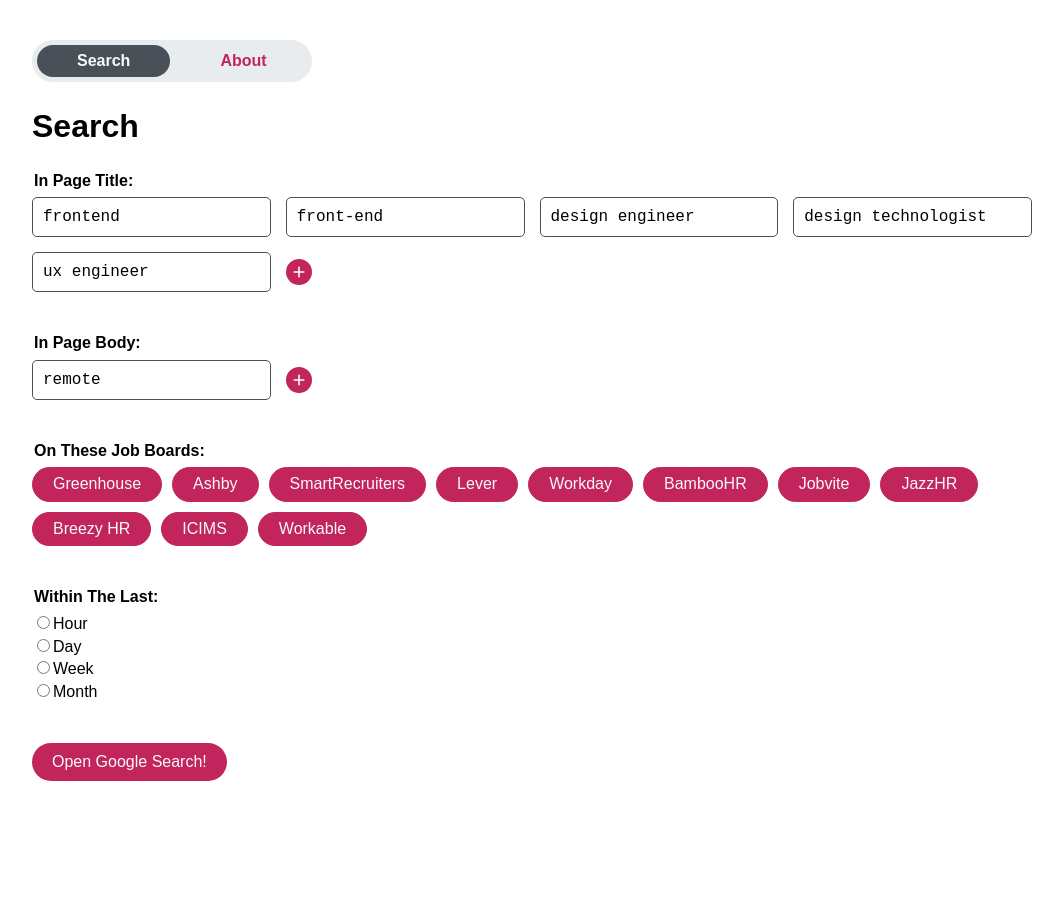
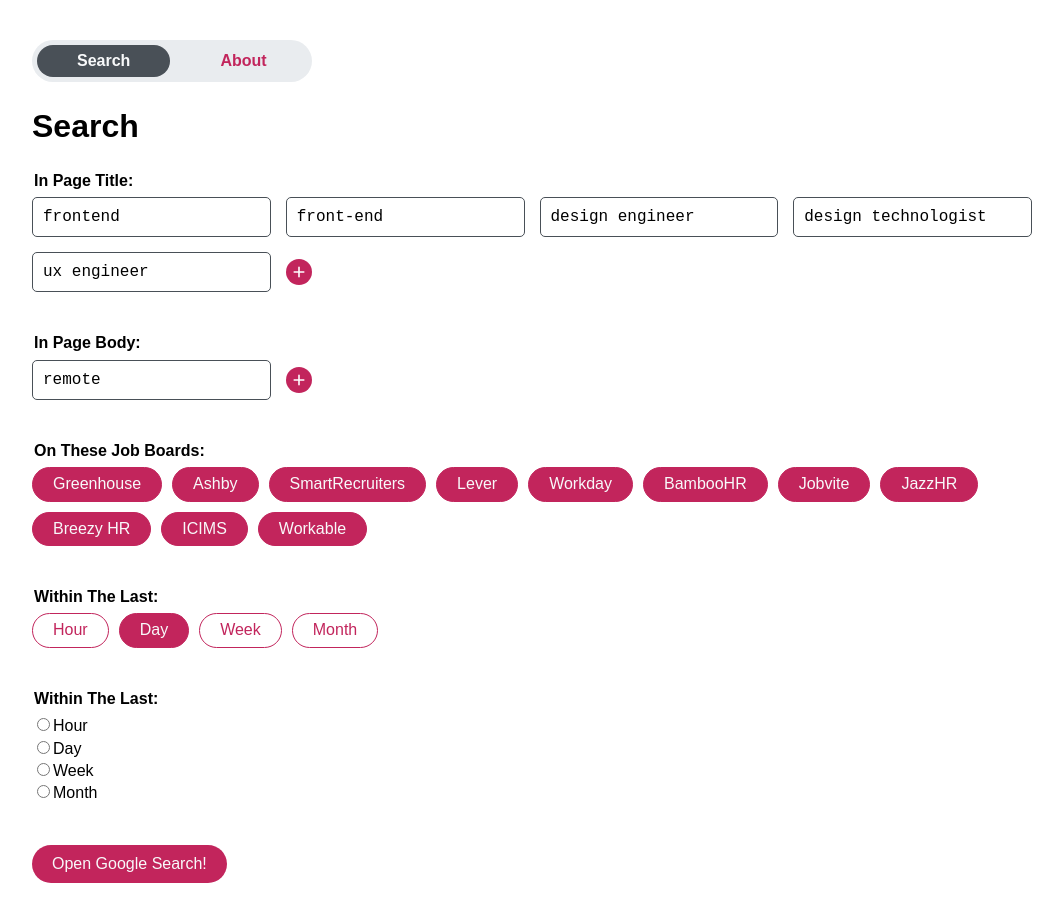
Before and after one commit to lonekorean/job-googler, a React (Vite) app: page / in a window 1280 px wide. Shown: the whole page, without its empty margins (108-1171 px from the left). Before the commit the page ends 821 px from the top, so only its background shows below. Built offline with nearby package versions, Linux system fonts and the light colour scheme.

Commit message:
renaming input components

```diff
--- a/src/config.ts
+++ b/src/config.ts
@@ -23,8 +23,8 @@
 ];
 
 export const timeRanges = [
-  { name: 'Hour', value: 'h' },
+  { name: 'Hour', value: 'h', selected: false },
   { name: 'Day', value: 'd', selected: true },
-  { name: 'Week', value: 'w' },
-  { name: 'Month', value: 'm' }
+  { name: 'Week', value: 'w', selected: false },
+  { name: 'Month', value: 'm', selected: false }
 ];
--- a/src/inputs/MultiSelect.tsx
+++ /dev/null
@@ -1,35 +0,0 @@
-import '../styles/inputs/MultiSelect.css';
-import type { Selection } from '../types';
-
-type MultiSelectProps = {
-  title: string;
-  selections: Selection[];
-  setSelections: (selections: Selection[]) => void;
-};
-
-export default function MultiTerm({ title, selections, setSelections }: MultiSelectProps) {
-  function handleChange(name: string, selected: boolean) {
-    const newSelections = selections.map((selection) => (selection.name === name ? { ...selection, selected } : selection));
-    setSelections(newSelections);
-  }
-
-  const fields = selections.map(({ name, selected }) => {
-    const id = name.toLowerCase().replaceAll(/[^a-z]/g, '-');
-
-    return (
-      <div key={id} className="MultiSelect__field">
-        <input type="checkbox" id={id} checked={selected} onChange={() => handleChange(name, !selected)} />
-        <label htmlFor={id}>{name}</label>
-      </div>
-    );
-  });
-
-  return (
-    <fieldset>
-      <legend>{title}:</legend>
-      <div className="MultiSelect__grid">
-        {fields}
-      </div>
-    </fieldset>
-  );
-}
--- /dev/null
+++ b/src/inputs/Options.tsx
@@ -0,0 +1,33 @@
+import '../styles/inputs/Options.css';
+import type { Option } from '../types';
+
+type OptionsProps = {
+  title: string;
+  options: Option[];
+  setOptions: (options: Option[]) => void;
+};
+
+export default function Options({ title, options, setOptions }: OptionsProps) {
+  function handleChange(id: string, selected: boolean) {
+    const newOptions = options.map((option) => (option.id === id ? { ...option, selected } : option));
+    setOptions(newOptions);
+  }
+
+  const fields = options.map(({ id, name, selected }) => {
+    return (
+      <div key={id} className="Options__field">
+        <input type="checkbox" id={id} checked={selected} onChange={() => handleChange(id, !selected)} />
+        <label htmlFor={id}>{name}</label>
+      </div>
+    );
+  });
+
+  return (
+    <fieldset>
+      <legend>{title}:</legend>
+      <div className="Options__grid">
+        {fields}
+      </div>
+    </fieldset>
+  );
+}
--- a/src/inputs/MultiTerm.tsx
+++ b/src/inputs/Terms.tsx
@@ -1,15 +1,15 @@
 import addIcon from '../assets/icons/add.svg';
 import removeIcon from '../assets/icons/remove.svg';
-import '../styles/inputs/MultiTerm.css';
+import '../styles/inputs/Terms.css';
 import type { Term } from '../types';
 
-type MultiTermProps = {
+type TermsProps = {
   title: string;
   terms: Term[];
   setTerms: (terms: Term[]) => void;
 };
 
-export default function MultiTerm({ title, terms, setTerms }: MultiTermProps) {
+export default function Terms({ title, terms, setTerms }: TermsProps) {
   function handleChange(id: string, value: string) {
     const newTerms = terms.map((term) => (term.id === id ? { ...term, value } : term));
     setTerms(newTerms);
@@ -26,9 +26,9 @@
   }
 
   const fields = terms.map(({ id, value }) => (
-    <div key={id} className="MultiTerm__field">
+    <div key={id} className="Terms__field">
       <input type="text" id={id} value={value} onChange={(e) => handleChange(id, e.target.value)} />
-      <button type="button" className="MultiTerm__remove" onClick={() => handleRemove(id)}>
+      <button type="button" className="Terms__remove" onClick={() => handleRemove(id)}>
         <img src={removeIcon} alt="remove" />
       </button>
     </div>
@@ -37,9 +37,9 @@
   return (
     <fieldset>
       <legend>{title}:</legend>
-      <div className="MultiTerm__grid">
+      <div className="Terms__grid">
         {fields}
-        <button type="button" className="MultiTerm__add" onClick={() => handleAdd()}>
+        <button type="button" className="Terms__add" onClick={() => handleAdd()}>
           <img src={addIcon} alt="add" />
         </button>
       </div>
--- a/src/pages/Search.tsx
+++ b/src/pages/Search.tsx
@@ -1,27 +1,38 @@
 import { useState } from 'react';
 import * as config from '../config';
-import MultiSelectInput from '../inputs/MultiSelect';
-import MultiTermInput from '../inputs/MultiTerm';
+import OptionsInput from '../inputs/Options';
+import TermsInput from '../inputs/Terms';
 import '../styles/pages/Search.css';
-import type { Selection, Term } from '../types';
+import type { Option, Term } from '../types';
 
-function loadMultiTerms(values: string[]): Term[] {
+function loadTerms(values: string[]): Term[] {
   return values.map((value) => ({ id: crypto.randomUUID(), value }));
 }
 
+function loadOptions(items: { name: string, value: string, selected: boolean }[]): Option[] {
+  return items.map((item) => ({
+    id: crypto.randomUUID(),
+    name: item.name,
+    value: item.value,
+    selected: item.selected ?? false
+  }));
+}
+
 export default function Search() {
-  const [titleTerms, setTitleTerms] = useState<Term[]>(() => loadMultiTerms(config.titleTerms));
-  const [bodyTerms, setBodyTerms] = useState<Term[]>(() => loadMultiTerms(config.bodyTerms));
-  const [jobBoards, setJobBoards] = useState<Selection[]>(() => config.jobBoards);
+  const [titleTerms, setTitleTerms] = useState<Term[]>(() => loadTerms(config.titleTerms));
+  const [bodyTerms, setBodyTerms] = useState<Term[]>(() => loadTerms(config.bodyTerms));
+  const [jobBoards, setJobBoards] = useState<Option[]>(() => loadOptions(config.jobBoards));
+  const [timeRanges, setTimeRanges] = useState<Option[]>(() => loadOptions(config.timeRanges));
 
   return (
     <>
       <h1>Search</h1>
 
       <form className="Search__form">
-        <MultiTermInput title="In Page Title" terms={titleTerms} setTerms={setTitleTerms} />
-        <MultiTermInput title="In Page Body" terms={bodyTerms} setTerms={setBodyTerms} />
-        <MultiSelectInput title="On These Job Boards" selections={jobBoards} setSelections={setJobBoards} />
+        <TermsInput title="In Page Title" terms={titleTerms} setTerms={setTitleTerms} />
+        <TermsInput title="In Page Body" terms={bodyTerms} setTerms={setBodyTerms} />
+        <OptionsInput title="On These Job Boards" options={jobBoards} setOptions={setJobBoards} />
+        <OptionsInput title="Within The Last" options={timeRanges} setOptions={setTimeRanges} />
 
         <fieldset>
           <legend>Within The Last:</legend>
--- a/src/styles/inputs/MultiSelect.css
+++ b/src/styles/inputs/Options.css
@@ -1,8 +1,8 @@
-.MultiSelect__grid {
+.Options__grid {
   margin: -5px;
 }
 
-.MultiSelect__field {
+.Options__field {
   display: inline-block;
   margin: 5px;
 
--- a/src/styles/inputs/MultiTerm.css
+++ b/src/styles/inputs/Terms.css
@@ -1,4 +1,4 @@
-.MultiTerm__grid {
+.Terms__grid {
   --columns: 1; /* auto-fit wasn't sufficient */
 
   display: grid;
@@ -19,10 +19,10 @@
   }
 }
 
-.MultiTerm__field {
+.Terms__field {
   position: relative;
 
-  &:is(:hover, :focus-within) .MultiTerm__remove {
+  &:is(:hover, :focus-within) .Terms__remove {
     opacity: 1;
   }
 
@@ -37,7 +37,7 @@
   }
 }
 
-.MultiTerm__remove {
+.Terms__remove {
   position: absolute;
   top: 0;
   right: 0;
@@ -53,7 +53,7 @@
   }
 }
 
-.MultiTerm__add {
+.Terms__add {
   justify-self: flex-start;
   align-self: center;
   padding: 5px;
--- a/src/types.ts
+++ b/src/types.ts
@@ -3,7 +3,8 @@
   value: string;
 };
 
-export type Selection = {
+export type Option = {
+  id: string;
   name: string;
   value: string;
   selected: boolean;
```
